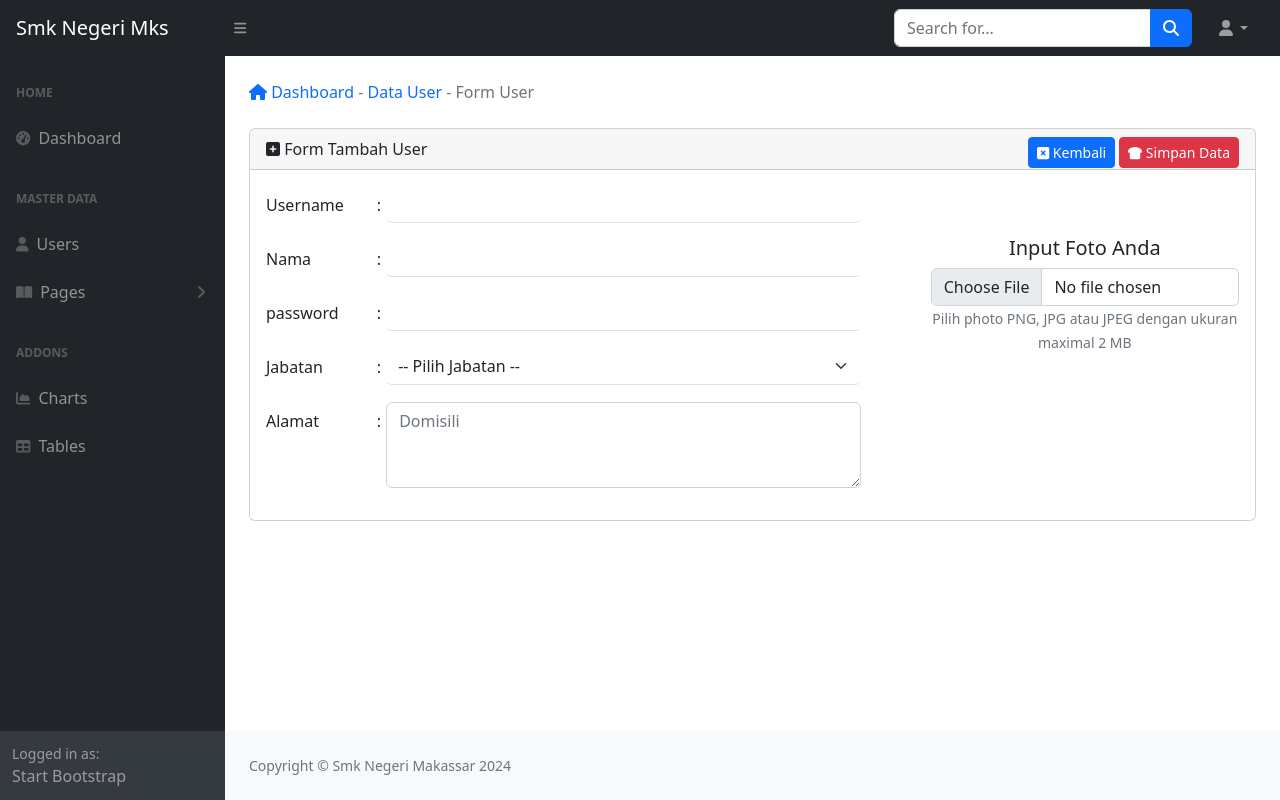
After one commit to noblesyl69/php-website-sekolah, a PHP site: page /php-project/user/create.php in a window 1280 px wide. The commit adds this page. Run offline with PHP 8.4, Linux system fonts and the light colour scheme; some libraries are stand-ins or nearby versions.

Commit message:
crud user

```diff
--- a/config.php
+++ b/config.php
@@ -2,6 +2,8 @@
 
     $koneksi = mysqli_connect("localhost", "root", "", "php_sekolah");
 
-    $url = "http://localhost/php-dasar/latihan2024/wpu/studikasus/sekolah/";
+    $url = "http://localhost/php-project/sekolah/";
 
- ?>
+
+
+?>
--- /dev/null
+++ b/user/alert.php
@@ -0,0 +1,21 @@
+<?php if ($msg === "username") :?>
+    <div class="alert alert-warning alert-dismissible fade show" role="alert">
+        <strong>Tambah Data Anda Gagal!</strong> username sudah ada
+        <button type="button" class="btn-close" data-bs-dismiss="alert" aria-label="Close"></button>
+    </div>
+<?php elseif ($msg === "error") : ?>
+    <div class="alert alert-warning alert-dismissible fade show" role="alert">
+        <strong>Tambah Data Anda Gagal!</strong> file photo kosong
+        <button type="button" class="btn-close" data-bs-dismiss="alert" aria-label="Close"></button>
+    </div>
+<?php elseif ($msg === "file") : ?>
+    <div class="alert alert-warning alert-dismissible fade show" role="alert">
+        <strong>Tambah Data Anda Gagal!</strong> jenis file bukan Foto
+        <button type="button" class="btn-close" data-bs-dismiss="alert" aria-label="Close"></button>
+    </div>
+<?php elseif ($msg === "size") : ?>
+    <div class="alert alert-warning alert-dismissible fade show" role="alert">
+        <strong>Tambah Data Anda Gagal!</strong> size file foto anda terlalu besar
+        <button type="button" class="btn-close" data-bs-dismiss="alert" aria-label="Close"></button>
+    </div>
+<?php endif; ?>
--- /dev/null
+++ b/user/create.php
@@ -0,0 +1,101 @@
+<?php
+
+    include_once "../config.php";
+
+    $title = "Data User | Smk Negeri Makassar";
+
+    include_once "../view/header.php";
+    include_once "../view/navbar.php";
+    include_once "../view/sidebar.php";
+
+    if (isset($_GET["msg"])) {
+        $msg = $_GET["msg"];
+    }else {
+        $msg = '';
+    }
+
+?>
+        <div id="layoutSidenav_content">
+            <main>
+                <div class="container-fluid px-4">
+                    <ol class="mt-4 breadcrumb mb-4">
+                        <li class="breadcrumb-item active"><a href="<?= $url; ?>" class="text-decoration-none"><i class="fa-solid fa-house"></i> Dashboard</a> - <a href="" class="text-decoration-none">Data User</a> - Form User</li>
+                    </ol>
+
+                    <!-- content -->
+                    <div class="card">
+                        <form action="function-user.php" method="post" enctype="multipart/form-data">
+                            <div class="card-header">
+                                <span class="h6"><i class="fa-solid fa-square-plus"></i> Form Tambah User</span>
+
+                                <button type="submit" name="submit" class="btn btn-sm btn-danger float-end ">
+                                <i class="fa-solid fa-bread-slice"></i> Simpan Data</button>
+
+                                <a href="<?= $url; ?>user/index.php" name="submit" class="btn btn-primary float-end btn-sm me-1"><i class="fa-solid fa-square-xmark"></i> Kembali</a>
+                            </div>
+
+                            <!-- alert  -->
+                            <?php include_once "alert.php" ?>
+                            <!-- alert end -->
+
+                            <div class="card-body">
+                                <div class="row">
+                                    <div class="col-8">
+                                        <div class="mb-3 row">
+                                            <label for="username" class="col-sm-2 col-form-label">Username</label>
+                                            <label for="" class="col-sm-1 col-form-label">:</label>
+                                            <div class="col-sm-9" style="margin-left: -46px;">
+                                                <input type="text" class="form-control  border-0 border-bottom" id="username" name="username">
+                                            </div>
+                                        </div>
+                                        <div class="mb-3 row">
+                                            <label for="nama" class="col-sm-2 col-form-label">Nama</label>
+                                            <label for="" class="col-sm-1 col-form-label">:</label>
+                                            <div class="col-sm-9" style="margin-left: -46px;">
+                                                <input type="text" class="form-control  border-0 border-bottom" id="nama" name="nama">
+                                            </div>
+                                        </div>
+
+                                        <div class="mb-3 row">
+                                            <label for="password" class="col-sm-2 col-form-label">password</label>
+                                            <label for="" class="col-sm-1 col-form-label">:</label>
+                                            <div class="col-sm-9" style="margin-left: -46px;">
+                                                <input type="password" class="form-control  border-0 border-bottom" id="password" name="password">
+                                            </div>
+                                        </div>
+                                        <div class="mb-3 row">
+                                            <label for="jabatan" class="col-sm-2 col-form-label">Jabatan</label>
+                                            <label for="" class="col-sm-1 col-form-label">:</label>
+                                            <div class="col-sm-9" style="margin-left: -46px;">
+                                                <select class="form-select border-0 border-bottom" aria-label="Default select example" name="jabatan">
+                                                    <option selected>-- Pilih Jabatan --</option>
+                                                    <option value="siswa">siswa</option>
+                                                    <option value="guru">guru</option>
+                                                    <option value="operator">operator</option>
+                                                </select>
+                                            </div>
+                                        </div>
+                                        <div class="mb-3 row">
+                                            <label for="alamat" class="col-sm-2 col-form-label">Alamat</label>
+                                            <label for="" class="col-sm-1 col-form-label">:</label>
+                                            <div class="col-sm-9" style="margin-left: -46px;">
+                                                <textarea class="form-control" id="exampleFormControlTextarea1" rows="3" placeholder="Domisili" name="alamat"></textarea>
+                                            </div>
+                                        </div>
+                                    </div>
+                                    <div class="col-4 text-center" style="margin-top: 50px;">
+                                        <h5 class=" text-center mb-2">Input Foto Anda</h5>
+                                        <input class="form-control fonm-control-sm" type="file" id="formFile" name="photo">
+
+                                        <small class="text-secondary">Pilih photo PNG, JPG atau JPEG dengan ukuran maximal 2 MB</small>
+                                    </div>
+                                </div>
+                            </div>
+                        </form>
+                    </div>
+                    <!-- content end -->
+
+                </div>
+            </main>
+
+<?php include_once "../view/footer.php" ?>
```
Also changed, not shown: user/function-user.php (added, +75 -0 lines), user/index.php (+52 -53 lines).
